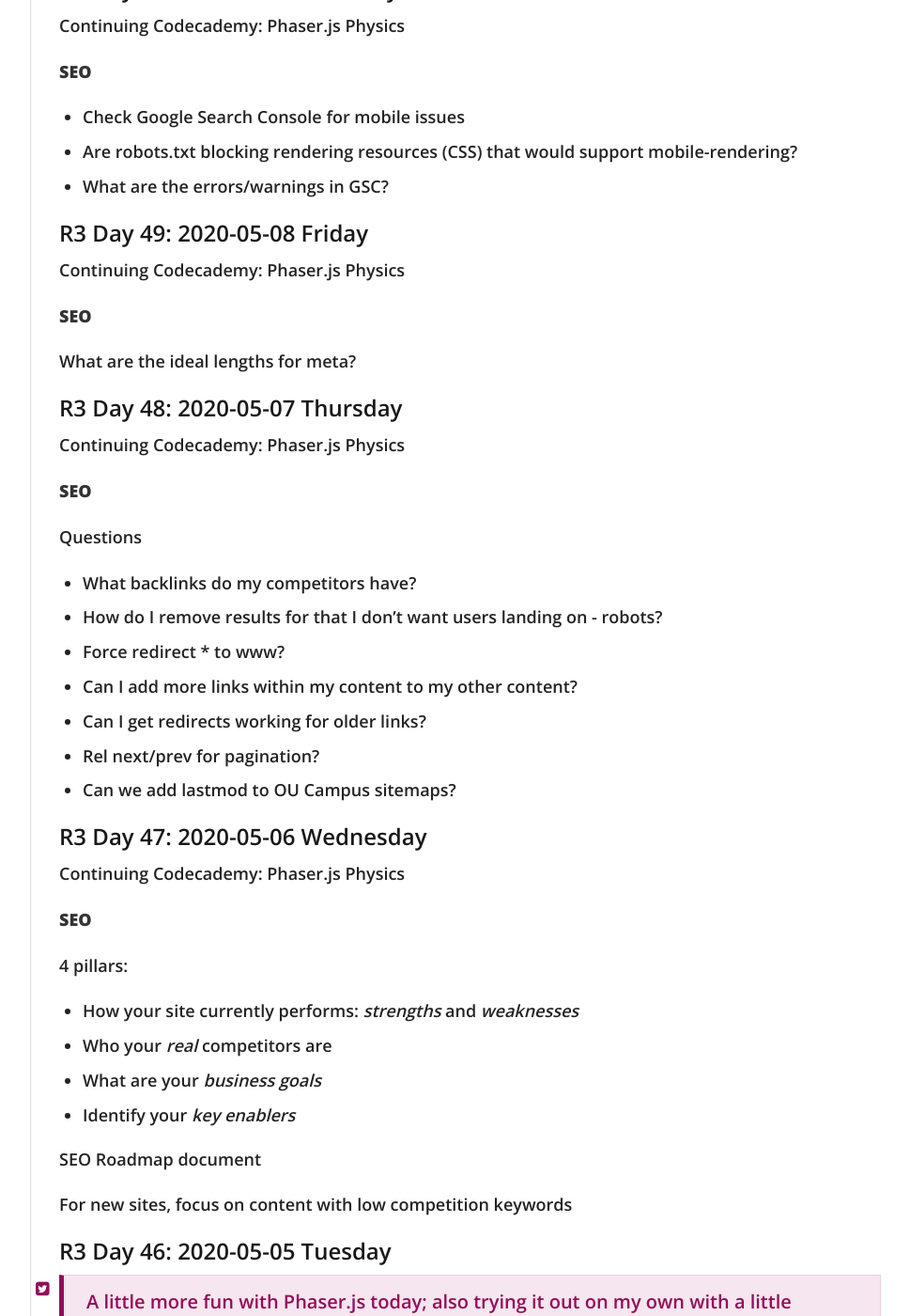
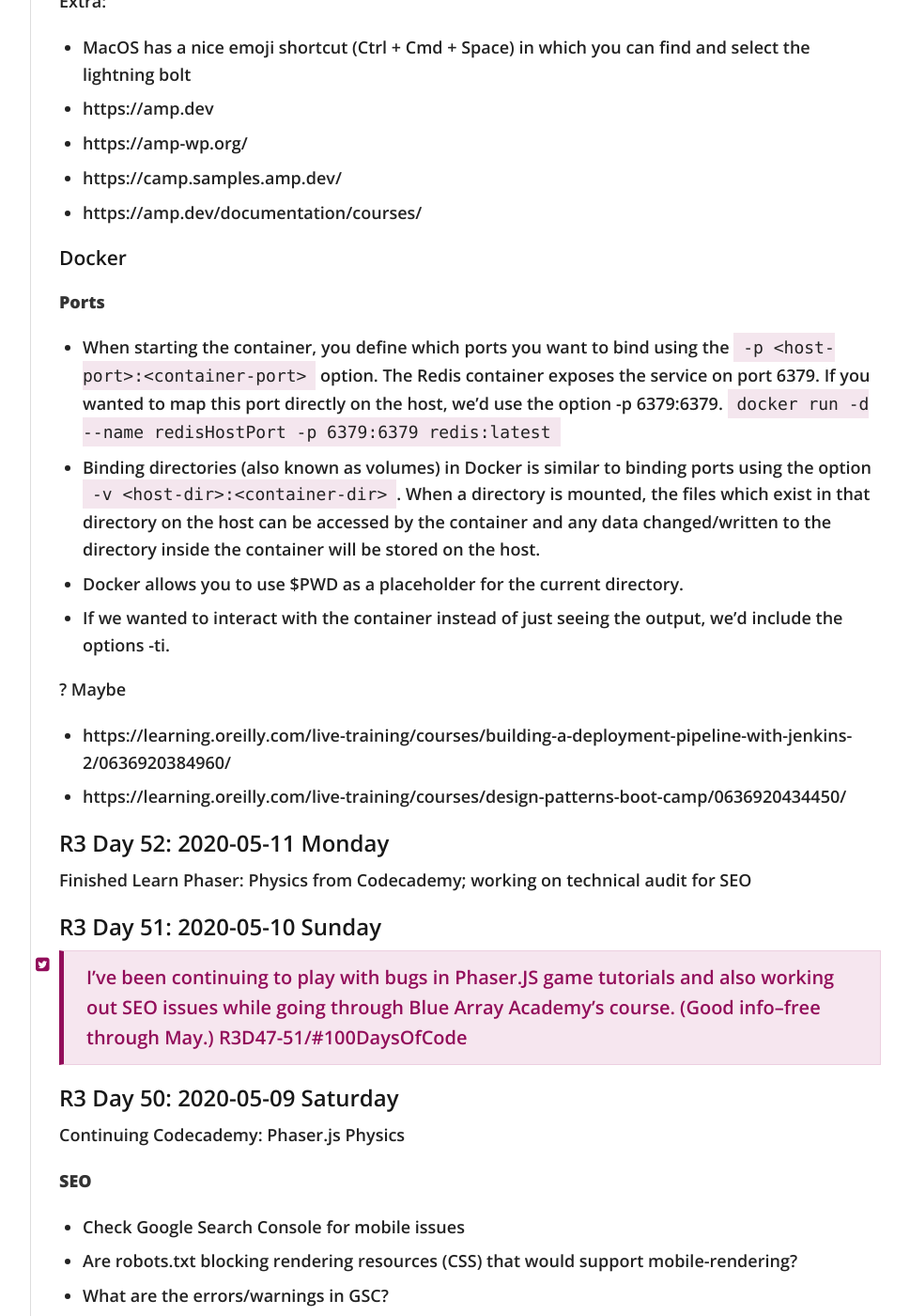
Before and after one commit to virtual/100daysofcode, a Jekyll site: the page built from index.md, in a window 1280 px wide and 1400 px high, scrolled down 4941 px. Shown: the whole window at 94% size, without its empty margins (272-1241 px from the left). Built offline with Jekyll 4.4.1, drawn with Linux system fonts in a browser that asks for light colours; nearby versions of some CDN libraries; our own code applies the rules of GitHub Pages for plain Markdown files; some of the changed text lies outside the part shown.

Commit message:
ssh config, tailwind r3d54, 55

```diff
--- a/index.md
+++ b/index.md
@@ -52,8 +52,9 @@
   - Day 27: [Snaking Timeline](https://codepen.io/virtual/pen/bGVpdyN) ✓
   - Day 42: [Minecraft Drawing Grid](https://codepen.io/virtual/full/vYNeajo)
   - Day 43: [Minecraft Drawing Grid](https://codepen.io/virtual/full/vYNeajo)
-- Update webserver to support LetsEncrypt ACMEv2
-  - Day 31: Updated to Debian 10 ✓
+- Server updates
+  - Day 31: Updated to support LetsEncrypt ACMEv2 and to Debian 10 ✓
+  - Day 54: Explore docker droplets, SSH config
 - IBM Design Thinking
   - Day 31: Practitioner Badge ✓
 - Stylelint
@@ -103,6 +107,15 @@
 
 ----------
 
+## R3 Day 55: 2020-05-14 Thursday
+
+> Working on mocking up my faux Knight University website using TailwindCSS. I'm finding maybe it's best to componentize all the things (like buttons for example.) Maybe even headers (h2, h3)? Curious how others manage this. https://github.com/virtual/knightu R3D55/#100DaysOfCode
+
+## R3 Day 54: 2020-05-13 Wednesday
+
+> Set up my SSH config on my Mac so I don't have to type crazy-long SSH lines! Logged into DigitalOcean to look into setting up a droplet to try out Docker, TDD & CI/CD and realized I still have no idea what I'm doing.  https://www.ostechnix.com/how-to-create-ssh-alias-in-linux/
+R3D54/#100DaysOfCode
+
 ## R3 Day 53: 2020-05-12 Tuesday
 
 > A little DGD while I code an AMP example with GDG! Thanks for teaching the #AMPstudygroup
@@ -144,6 +157,19 @@ Extra:
 - https://amp-wp.org/
 - https://camp.samples.amp.dev/
 - https://amp.dev/documentation/courses/
+
+### Docker
+
+__Ports__
+- When starting the container, you define which ports you want to bind using the `-p <host-port>:<container-port>` option. The Redis container exposes the service on port 6379. If you wanted to map this port directly on the host, we'd use the option -p 6379:6379.
+`docker run -d --name redisHostPort -p 6379:6379 redis:latest`
+- Binding directories (also known as volumes) in Docker is similar to binding ports using the option `-v <host-dir>:<container-dir>`. When a directory is mounted, the files which exist in that directory on the host can be accessed by the container and any data changed/written to the directory inside the container will be stored on the host.
+- Docker allows you to use $PWD as a placeholder for the current directory.
+- If we wanted to interact with the container  instead of just seeing the output, we'd include the options -ti.
+
+? Maybe
+- https://learning.oreilly.com/live-training/courses/building-a-deployment-pipeline-with-jenkins-2/0636920384960/
+- https://learning.oreilly.com/live-training/courses/design-patterns-boot-camp/0636920434450/
 
 ## R3 Day 52: 2020-05-11 Monday
 
```
Also changed, not shown: other parts of index.md (+5 -2 lines).
